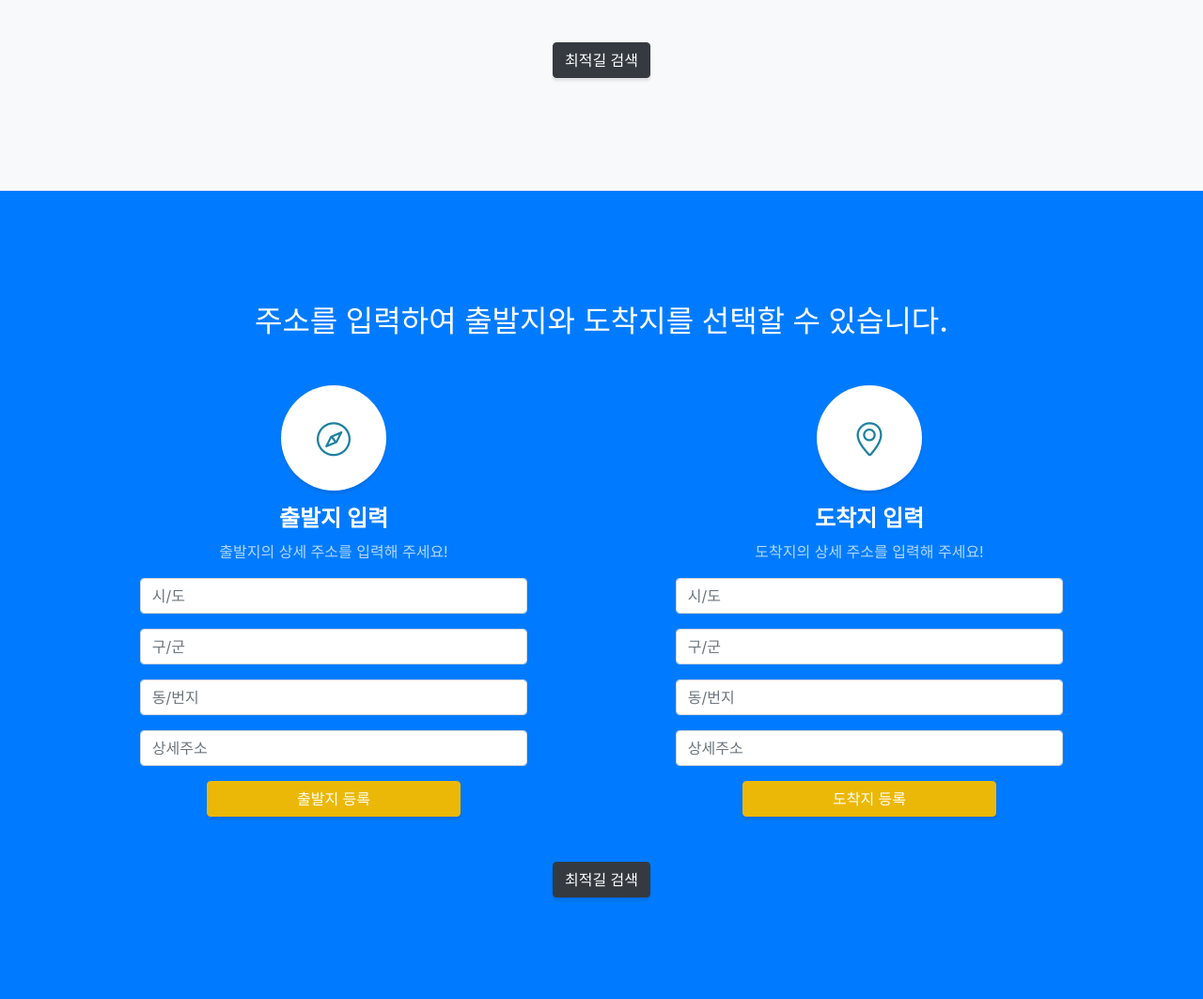
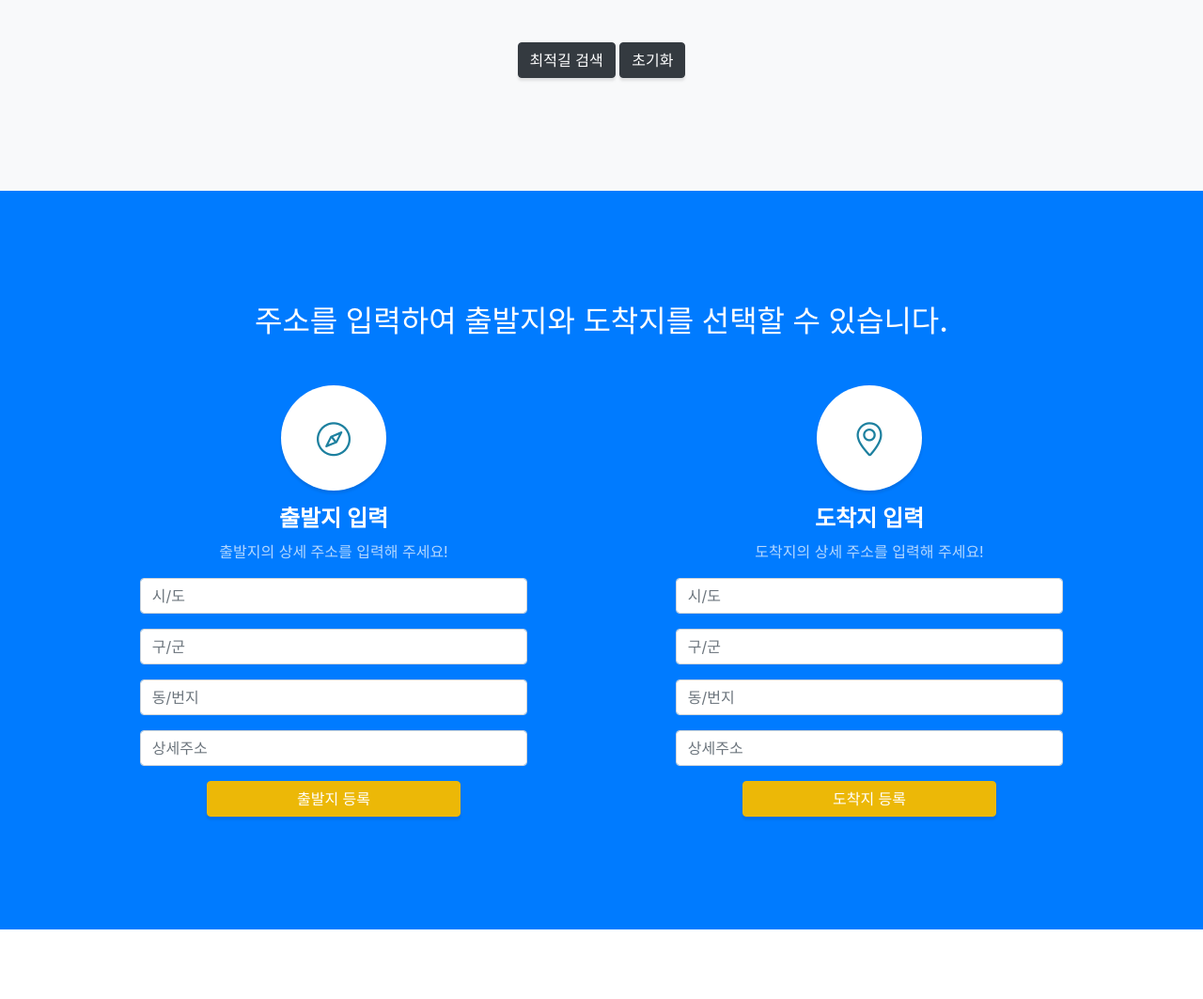
Before and after one commit to JungoKim/TMAPFINDER, a website with bundled scripts: page index.html in a window 1280 px wide. Shown: the part 679-1742 px from the top of the page at 94% size. Built offline with nearby package versions, Linux system fonts and the light colour scheme; a script that the page names is missing.

Commit message:
Modify main UI

```diff
--- a/index.html
+++ b/index.html
@@ -19,8 +19,9 @@
     <link href="vendor/simple-line-icons/css/simple-line-icons.css" rel="stylesheet">
 
     <!-- Custom CSS -->
-    <link href="css/stylish-portfolio.css" rel="stylesheet">
+    <link href="css/stylish-portfolio.min.css" rel="stylesheet">
 
+    <!-- TMAP -->
     <script src="https://api2.sktelecom.com/tmap/js?version=1&format=javascript&appKey=2742f43e-b608-47b7-aa94-a951253c81d0"></script>
 
   </head>
@@ -30,6 +31,7 @@
     <a class="menu-toggle rounded" href="#">
       <i class="fa fa-bars"></i>
     </a>
+
     <nav id="sidebar-wrapper">
       <ul class="sidebar-nav">
         <li class="sidebar-brand">
@@ -49,8 +51,7 @@
 
     <!-- Header -->
     <header class="masthead d-flex">
-      <div id="tmap" class="map">
-      </div>
+      <div id="tmap" class="map"></div>
     </header>
 
     <!-- About -->
@@ -61,6 +62,7 @@
             <h2>지도를 클릭해서 출발지와 도착지를 선택할 수 있습니다. </h2>
             <p class="lead mb-5">출발지와 도착지를 선택해주세요~!</p>
             <a class="btn btn-dark btn-xl js-scroll-trigger" href="#page-top">최적길 검색</a>
+            <a class="btn btn-dark btn-xl js-scroll-trigger" href="#page-top">초기화</a>
           </div>
         </div>
       </div>
@@ -139,9 +141,6 @@
           </div>
         </div>
       </div>
-      <div class="container text-center mt-5">
-        <a class="btn btn-dark btn-xl js-scroll-trigger" href="#page-top">최적길 검색</a>
-      </div>
     </section>
 
     <!-- Footer -->
```
